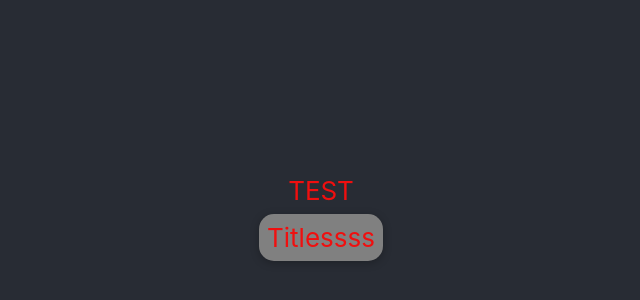
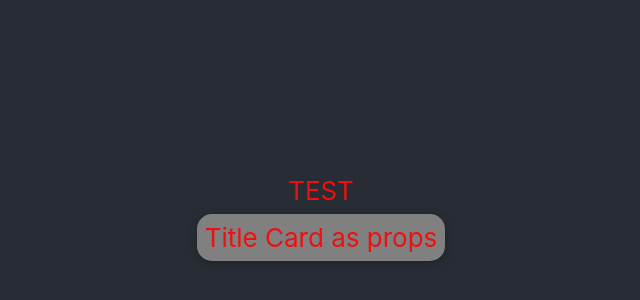
Before and after one commit to Pom-Veerawat/Basic-React-App, a React (Create React App) app in the folder Basic RD/my-app/: page / in a window 1280 px wide. Shown: the part 178-478 px from the top of the page, without its empty margins (319-959 px from the left). Built offline with nearby package versions, Linux system fonts and the light colour scheme.

Commit message:
Make Card as template

```diff
--- a/Basic RD/my-app/src/App.js
+++ b/Basic RD/my-app/src/App.js
@@ -7,7 +7,11 @@ function App() {
     <div className="App">
       <header className="App-header">
         <div>TEST</div>
-        <Card title={"Titlessss"} />
+        <Card>
+          <div>
+            Title Card as props
+          </div>
+        </Card>
       </header>
     </div>
   );
--- a/Basic RD/my-app/src/UI/Card.js
+++ b/Basic RD/my-app/src/UI/Card.js
@@ -3,8 +3,8 @@ import classes from "./Card.module.css"
 
 const Card=(props)=>{
 
-    return <div className={classes.card}>
-        <div>{props.title}</div>
+    return <div className={`${classes.card} ${props.className}`}>
+        {props.children}
     </div>
 
 }
```
